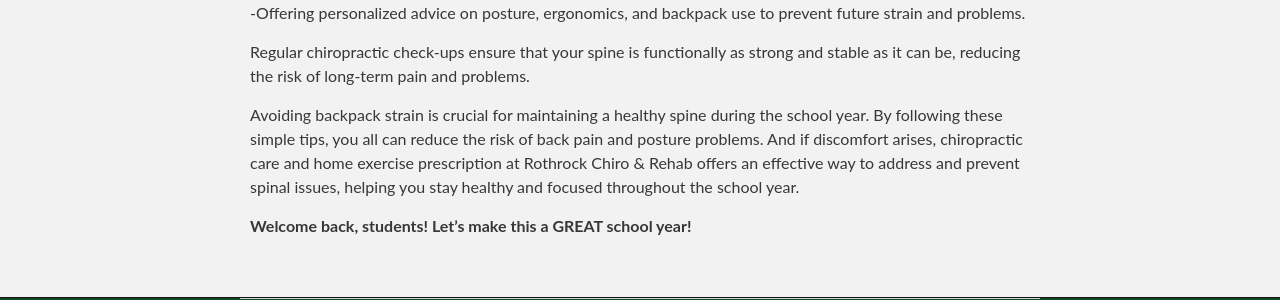
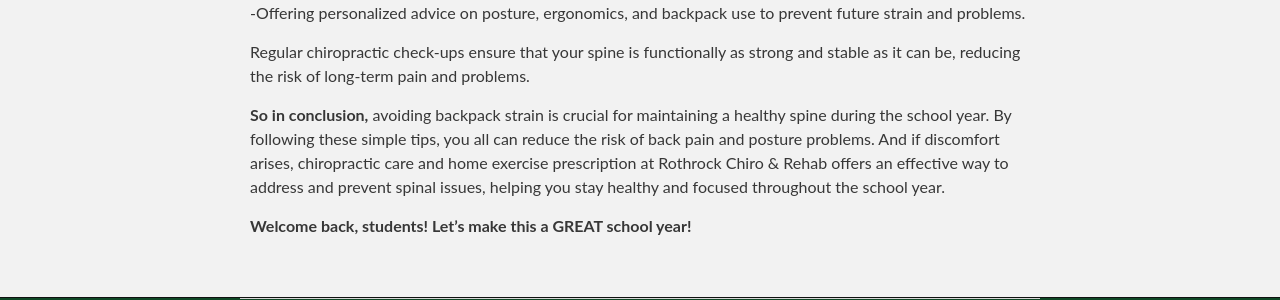
Before and after one commit to evpitcel/evpitcel.github.io, a Jekyll site: the page built from _posts/2024-09-30-backtoschoolpain.md, in a window 1280 px wide. Shown: the part 1850-2150 px from the top of the page. Built offline with Jekyll 4.4.1, drawn with Linux system fonts in a browser that asks for light colours.

Commit message:
Update 2024-09-30-backtoschoolpain.md
edits

```diff
--- a/_posts/2024-09-30-backtoschoolpain.md
+++ b/_posts/2024-09-30-backtoschoolpain.md
@@ -19,6 +19,7 @@
 -A waist or chest strap to stabilize the load and keep the backpack centered on your body.
 
 A well-designed backpack minimizes the risk of muscle strain and encourages proper alignment of your spine and body.
+
 2. **Keep the load light.** One of the most common causes of backpack-related pain is carrying too much weight. A backpack should weigh **no more than 10-15% of your body weight.** So we encourage you to:
 
 -Pack only the essentials for the day.
@@ -28,6 +29,7 @@
 -Clean out the backpack each week to avoid unnecessary clutter.
 
 Overloading a backpack can lead to poor posture, causing you to lean forward or shift to one side. This can strain the neck, shoulders, and back.
+
 3. **Use both shoulder straps.** We see this one done incorrectly ALL the time! Wearing a backpack over one shoulder might seem convenient, but it creates an uneven distribution of weight that can lead to muscle imbalances and spinal misalignments. So you should:
 
 -Always use both shoulder straps, even if you’re in a hurry. You are never in too much of a rush to jeopardize your physical health!
@@ -35,6 +37,7 @@
 -Adjust the straps so the backpack sits evenly across the back, with the bottom of the bag resting near the lower back.
 
 Using both straps helps prevent twisting and straining of the spine, and that will decrease the chance of injury significantly.
+
 4. **Pack smart by balancing the load.** Packing a backpack properly is just as important as how it’s carried. Heavier items should be placed closest to the back, with lighter items in the front (further away from your body). This helps keep the weight centered and reduces the strain on the spine. We encourage you to:
 
 -Organize your backpacks with heavier books near your back.
@@ -42,6 +45,7 @@
 -Avoid packing too many small, heavy items in the front pockets.
 
 Balanced packing helps maintain a neutral posture, minimizing the risk of spinal issues.
+
 5. **Check in with a chiropractor.** If you already sustained pain as a result of your backpack, it’s not too late to start feeling better! If you are already experiencing back, neck, or shoulder pain, it’s important to address the issue before it worsens. Our care can help by:
 
 -Identifying the spinal segments that need to be adjusted and rehabbed, as they were caused by improper backpack use.
@@ -52,6 +56,6 @@
 
 Regular chiropractic check-ups ensure that your spine is functionally as strong and stable as it can be, reducing the risk of long-term pain and problems.
 
-Avoiding backpack strain is crucial for maintaining a healthy spine during the school year. By following these simple tips, you all can reduce the risk of back pain and posture problems. And if discomfort arises, chiropractic care and home exercise prescription at Rothrock Chiro & Rehab offers an effective way to address and prevent spinal issues, helping you stay healthy and focused throughout the school year.
+**So in conclusion,** avoiding backpack strain is crucial for maintaining a healthy spine during the school year. By following these simple tips, you all can reduce the risk of back pain and posture problems. And if discomfort arises, chiropractic care and home exercise prescription at Rothrock Chiro & Rehab offers an effective way to address and prevent spinal issues, helping you stay healthy and focused throughout the school year.
 
 **Welcome back, students! Let’s make this a GREAT school year!**
```
